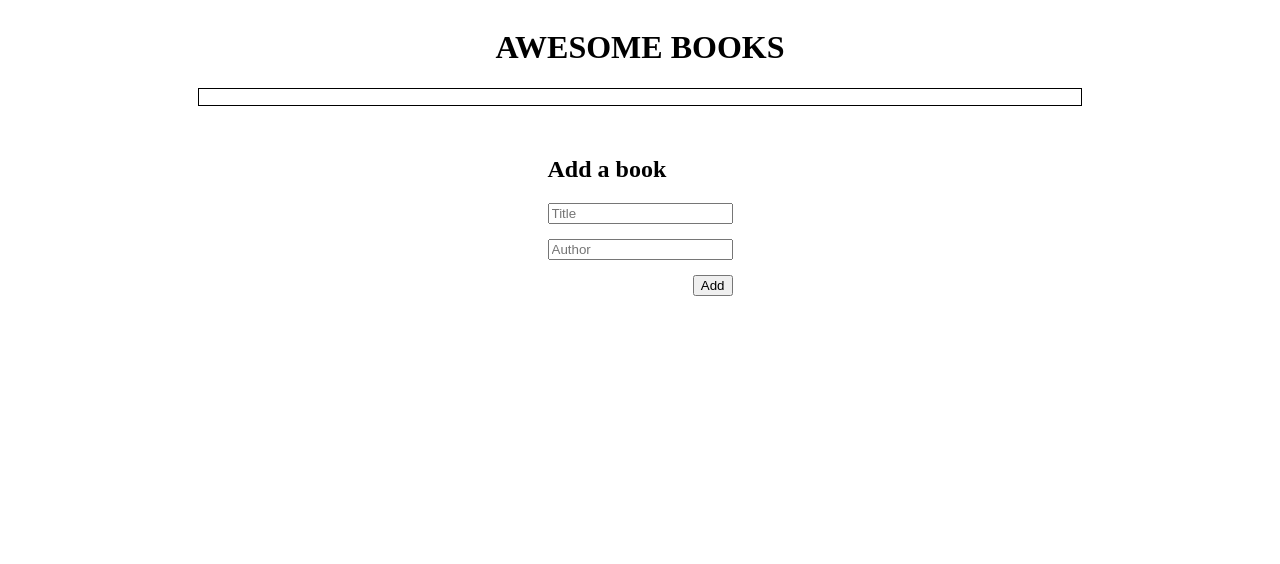
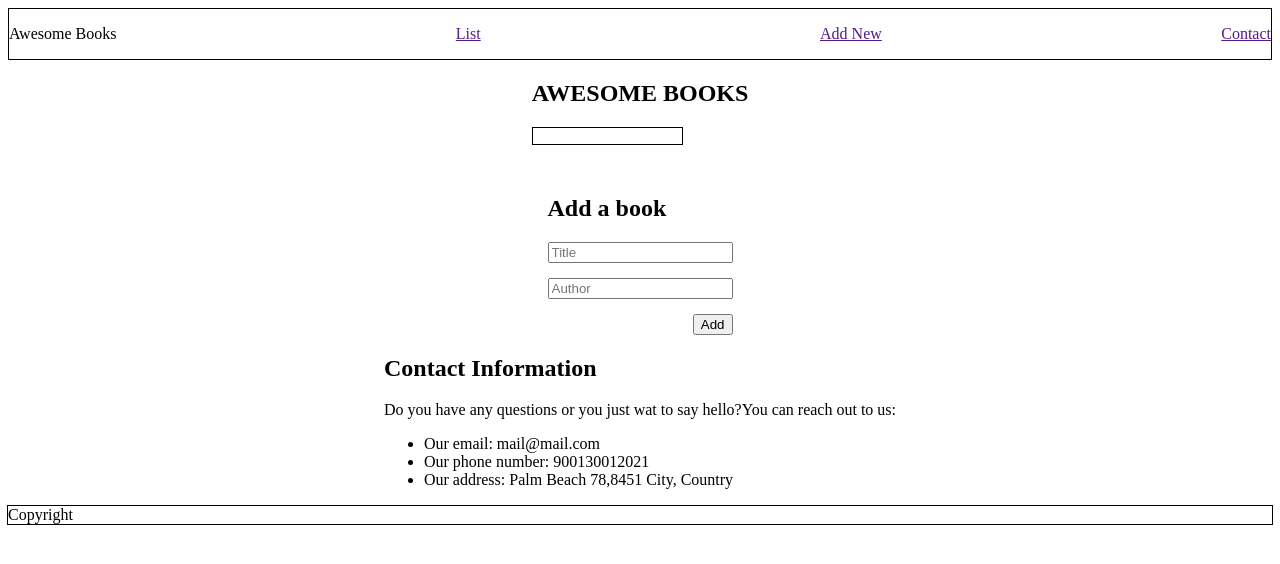
Before and after one commit to kimothokamau/awesomebooks, a plain HTML site: page index.html in a window 1280 px wide. Drawn offline with Linux system fonts and the light colour scheme.

Commit message:
Basic navbar and footer

```diff
--- a/assets/style.css
+++ b/assets/style.css
@@ -2,6 +2,18 @@
   display: flex;
   flex-direction: column;
   align-items: center;
+  width: 100%;
+}
+
+header, footer {
+  width: 100%;
+}
+
+nav, footer {
+  display: flex;
+  justify-content: space-between;
+  align-items: center;
+  border: 1px solid black;
 }
 
 #book-library {
--- a/index.html
+++ b/index.html
@@ -10,17 +10,37 @@
 <body>
   <main class="main">
     <header>
+      <nav>
+        <p>Awesome Books</p>
+        <a href="">List</a>
+        <a href="">Add New</a>
+        <a href="">Contact</a>
+      </nav>
+    </header>
+    <section>
       <h1>AWESOME BOOKS</h1>
-    </header>
-    <table id="book-library"></table>
+      <table id="book-library"></table>
+    </section>
     <section class="book-form">
-      <h2>Add a book</h2>
+      <h1>Add a book</h1>
       <form id="form">
         <input type="text" id="title" name="title" placeholder="Title">
         <input type="text" id="author" name="author" placeholder="Author">
         <button type="submit" id="addBtn">Add</button>
       </form>
     </section>
+    <section>
+      <h1>Contact Information</h1>
+      <p>Do you have any questions or you just wat to say hello?You can reach out to us:</p>
+      <ul>
+        <li>Our email: mail@mail.com</li>
+        <li>Our phone number: 900130012021</li>
+        <li>Our address: Palm Beach 78,8451 City, Country</li>
+      </ul>
+    </section>
+    <footer>
+      Copyright
+    </footer>
   </main>
 
   <script src="/assets/main.js"></script>
```
